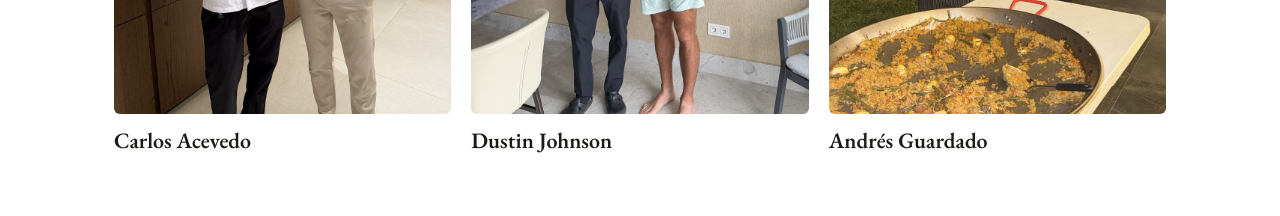
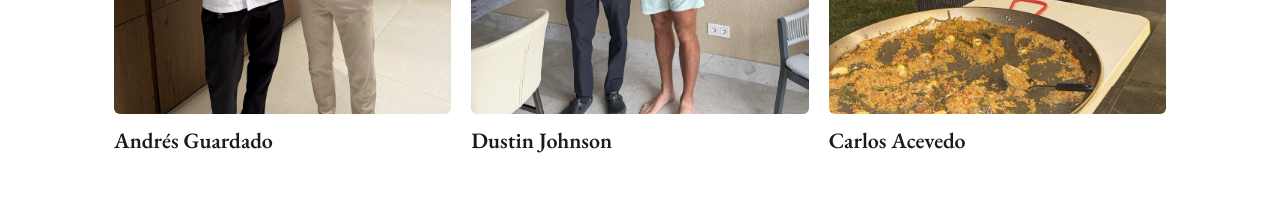
Before and after one commit to maupolice/experienciaiberica, a plain HTML site: page index.html in a window 1280 px wide. Shown: the part 3600-3816 px from the top of the page. Drawn offline with nearby package versions, Linux system fonts and the light colour scheme.

Commit message:
Corregir nombres de invitados
Co-Authored-By: Claude Opus 5.5 <noreply@anthropic.com>
Claude-Session: https://claude.ai/code/session_019WDsiNKJa4GZSnnXQBvoR3

```diff
--- a/index.html
+++ b/index.html
@@ -187,9 +187,9 @@ footer p{margin:4px 0}
     <div class="eyebrow">Invitados</div>
     <h2 class="sh">Han disfrutado nuestra cocina</h2>
     <div class="fam">
-      <figure><img src="img/famoso-1.jpg" alt="Mauricio Serna con Carlos Acevedo" loading="lazy" style="object-position:center 30%"><figcaption>Carlos Acevedo</figcaption></figure>
+      <figure><img src="img/famoso-1.jpg" alt="Mauricio Serna con Andrés Guardado" loading="lazy" style="object-position:center 30%"><figcaption>Andrés Guardado</figcaption></figure>
       <figure><img src="img/famoso-2.jpg" alt="Mauricio Serna con Dustin Johnson" loading="lazy" style="object-position:center 30%"><figcaption>Dustin Johnson</figcaption></figure>
-      <figure><img src="img/famoso-3.jpg" alt="Mauricio Serna con Andrés Guardado" loading="lazy" style="object-position:center 35%"><figcaption>Andrés Guardado</figcaption></figure>
+      <figure><img src="img/famoso-3.jpg" alt="Mauricio Serna con Carlos Acevedo" loading="lazy" style="object-position:center 35%"><figcaption>Carlos Acevedo</figcaption></figure>
     </div>
   </div>
 </section>
```
